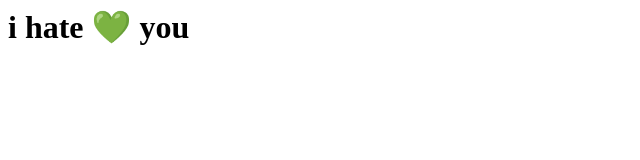
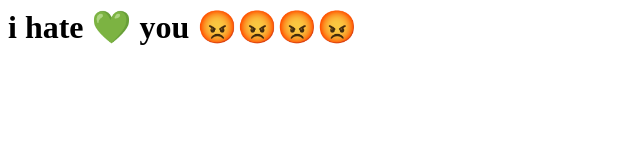
Before and after one commit to akib-adnan/-z, a plain HTML site: page index.html in a window 1280 px wide. Shown: the whole page, without its empty margins (0-640 px from the left). Drawn offline with Linux system fonts and the light colour scheme.

Commit message:
Update index.html

```diff
--- a/index.html
+++ b/index.html
@@ -4,6 +4,6 @@
 <meta http-equiv="refresh" content="0"/>
  </head>
  <body>
-  <h1>i hate 💚 you </h1>
+  <h1>i hate 💚 you 😡😡😡😡</h1>
  </body>
 </html>
```
